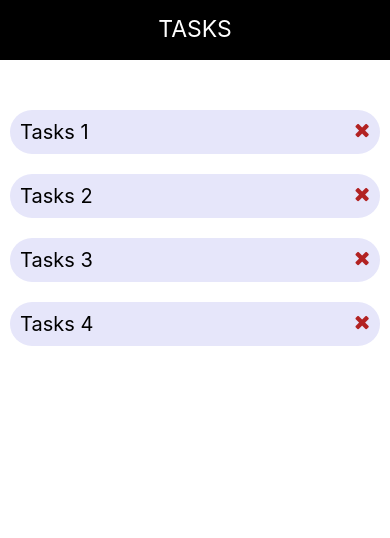
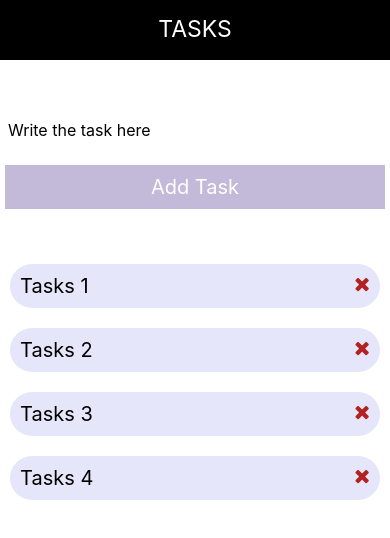
Before and after one commit to Alejandro04/LearningReactNative, a React Native app: screen / in a window 390 px wide. Shown: the top 538 px of the page. Built offline with nearby package versions, Linux system fonts and the light colour scheme; what react-native would draw is missing.

Commit message:
config add task component

```diff
--- a/src/DinamicTasks.js
+++ b/src/DinamicTasks.js
@@ -1,9 +1,10 @@
 import React, { useState, useEffect } from "react";
 import { FlatList, StyleSheet, Text, TouchableOpacity, View } from "react-native";
 import Icon from 'react-native-vector-icons/dist/FontAwesome';
+import AddTask from './addTasks';
 
-const App = () => {
-  const [count, setCount] = useState(0);
+
+const DinamicTask = () => {
   const [items, setItems] = useState()
   let data = [
     { id: 1, title: 'Tasks 1' },
@@ -40,6 +41,7 @@ const App = () => {
 
   return (
     <View style={styles.container}>
+       <AddTask/>
       <FlatList
         data={items}
         renderItem={renderItem}
@@ -77,4 +79,4 @@ const styles = StyleSheet.create({
   },
 });
 
-export default App;
+export default DinamicTask;
--- /dev/null
+++ b/src/addTasks.js
@@ -0,0 +1,40 @@
+import React, { useState, useEffect } from 'react'
+import {View, Text, StyleSheet, TextInput, TouchableOpacity} from 'react-native'
+
+const AddTask = () => {
+    const [items, setItems] = useState()
+
+    return (
+        <View style={styles.container}>
+            <TextInput placeholder="Write the task here"
+            style={styles.input}/>
+            <TouchableOpacity style={styles.btn}>
+                <Text style={styles.btnText}> Add Task </Text>
+            </TouchableOpacity>
+        </View>
+    )
+}
+
+const styles = StyleSheet.create({
+    input: {
+        padding: 8,
+        height: 60,
+        fontSize: 16
+    },
+    container: {
+        marginBottom: 40
+    },
+    btn: {
+        backgroundColor: '#c2bad8',
+        padding: 10,
+        margin: 5
+    },
+    btnText: {
+        color: '#fff',
+        fontSize: 20,
+        textAlign: 'center'
+    }
+})
+
+
+export default AddTask;
```
